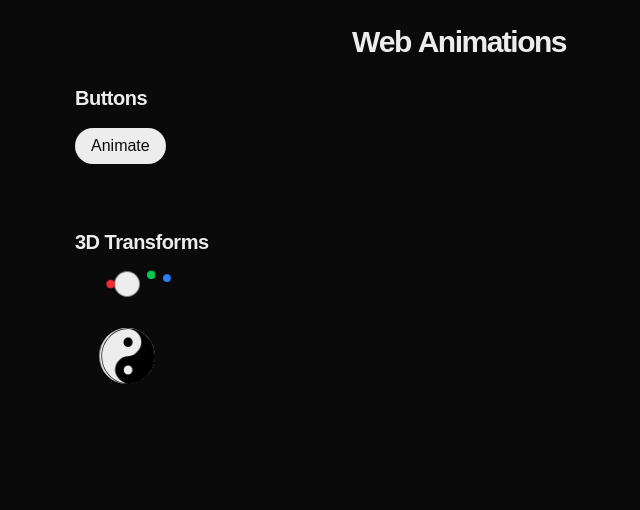
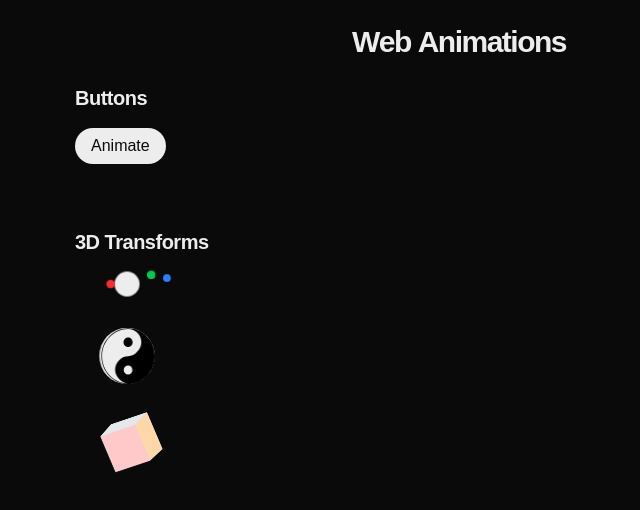
Before and after one commit to huancho/web-animations, a Next.js app: page / in a window 1280 px wide. Shown: the top 510 px of the page, without its empty margins (181-821 px from the left). Built offline with nearby package versions, Linux system fonts and the light colour scheme.

Commit message:
created a 3d cube

```diff
--- a/src/components/3d/3d-section.tsx
+++ b/src/components/3d/3d-section.tsx
@@ -1,5 +1,6 @@
 import { TypographyH2 } from '../typography/typography-h2';
 import Planet3D from './3d-planet/3d-planet';
+import Cube from './cube/cube';
 import YingYang from './ying-yang/ying-yang';
 
 export default function Section3D() {
@@ -9,6 +10,7 @@ export default function Section3D() {
       <div className="flex flex-col gap-8 items-start">
         <Planet3D />
         <YingYang />
+        <Cube />
       </div>
     </section>
   );
--- /dev/null
+++ b/src/components/3d/cube/cube.css
@@ -0,0 +1,15 @@
+.cube-3d {
+    animation: cube-spin 10s linear infinite;
+}
+
+@keyframes cube-spin {
+    from {
+        transform: rotateY(0deg) rotateX(0deg) rotateZ(0deg);
+    }
+    50% {
+        transform: rotateY(-180deg) rotateX(20deg) rotateZ(20deg);
+    }
+    to {
+        transform: rotateY(-360deg) rotateX(0deg) rotateZ(0deg);
+    }
+}
--- /dev/null
+++ b/src/components/3d/cube/cube.tsx
@@ -0,0 +1,16 @@
+import './cube.css';
+
+export default function Cube() {
+  return (
+    <div className="w-17 mt-2">
+      <div className="transform-3d perspective-distant ml-8 relative cube-3d">
+        <div className="bg-red-200 w-10 h-10 -translate-z-5 absolute" />
+        <div className="bg-blue-200 w-10 h-10 translate-z-5 absolute" />
+        <div className="bg-green-200 w-10 h-10 rotate-y-90 translate-x-5 absolute" />
+        <div className="bg-orange-200 w-10 h-10 rotate-y-90 -translate-x-5 absolute" />
+        <div className="bg-fuchsia-200 w-10 h-10 rotate-x-90 translate-y-5 absolute" />
+        <div className="bg-gray-200 w-10 h-10 rotate-x-90 -translate-y-5 absolute" />
+      </div>
+    </div>
+  );
+}
--- a/src/components/3d/ying-yang/ying-yang.tsx
+++ b/src/components/3d/ying-yang/ying-yang.tsx
@@ -3,7 +3,7 @@ import './ying-yang.css';
 
 export default function YingYang() {
   return (
-    <div className="ml-6 relative">
+    <div className="ml-6 h-14 relative">
       <div className="ying-yang">
         <div className="yin-yang-side bg-foreground" />
       </div>
```
